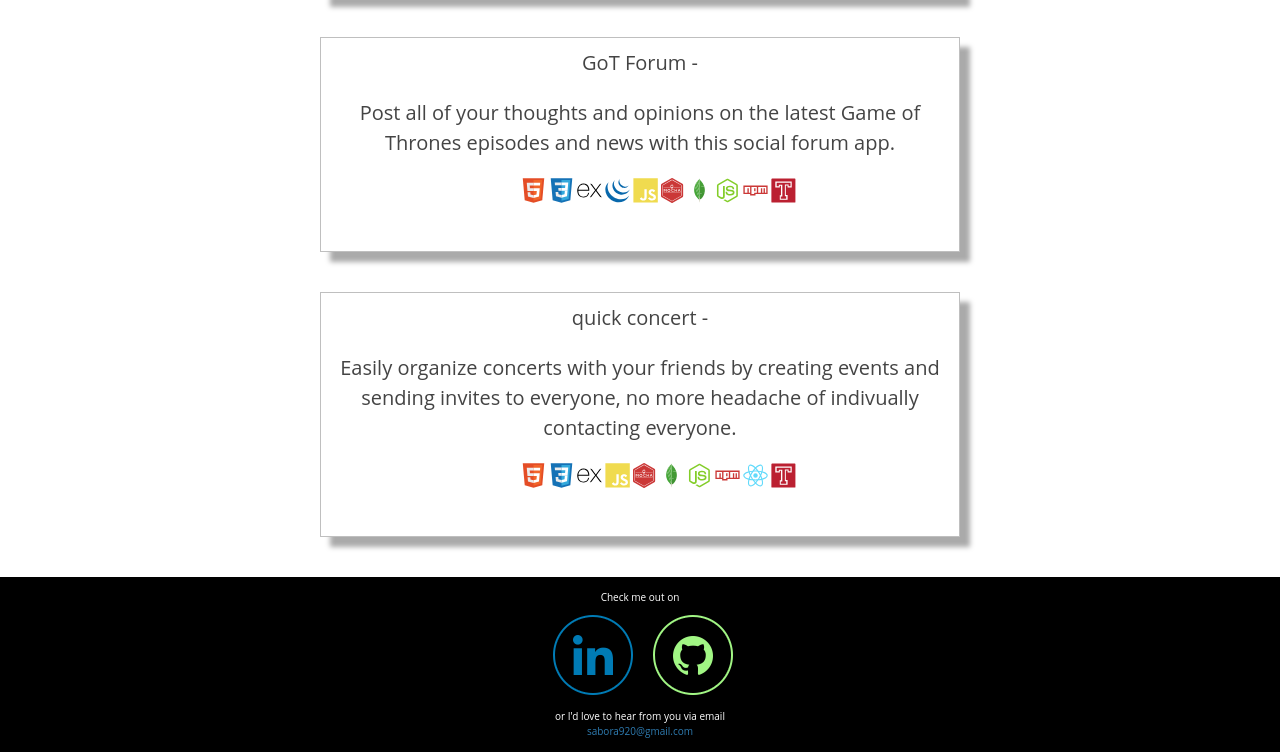
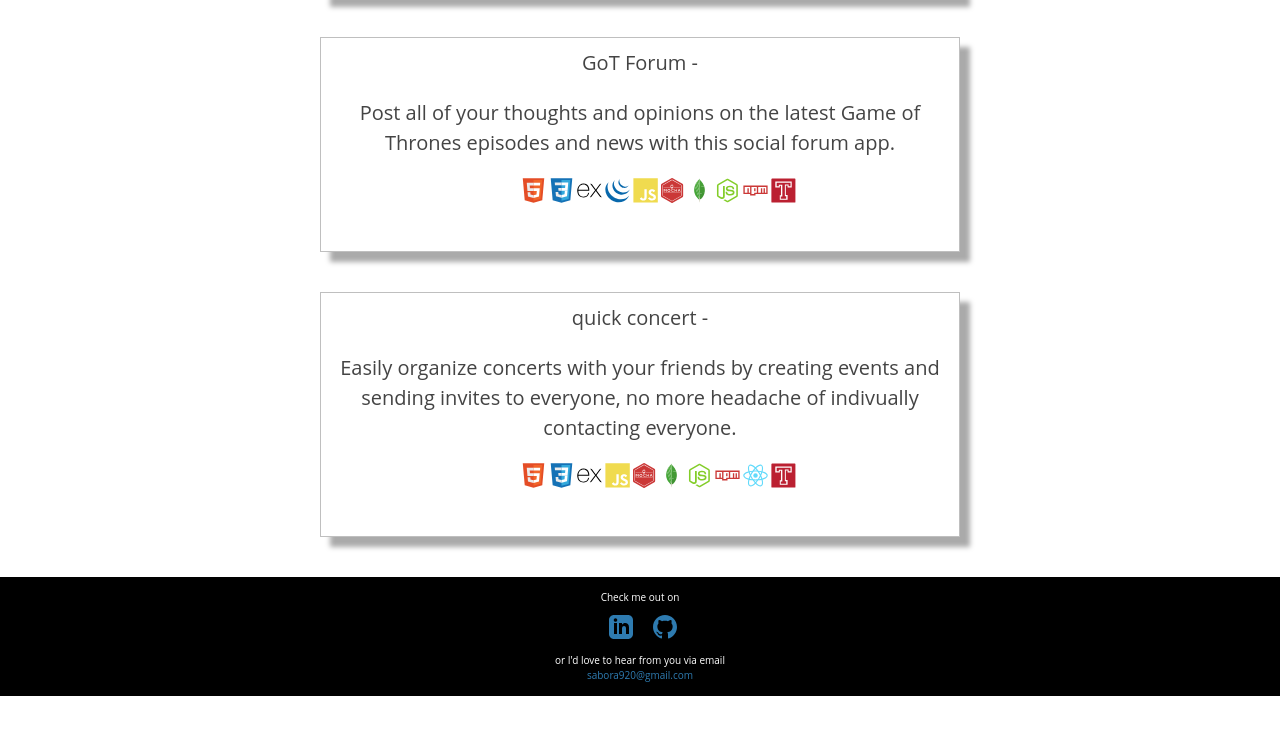
Before and after one commit to sabora920/new_portfolio, a plain HTML site: page index.html in a window 1280 px wide. Shown: the part 948-1700 px from the top of the page. After the commit the page ends 1644 px from the top, so only its background shows below. Drawn offline with nearby package versions, Linux system fonts and the light colour scheme.

Commit message:
changed social media icons to svg to be able to edit properly

```diff
--- a/css/index.css
+++ b/css/index.css
@@ -105,3 +105,6 @@ a {
 #email {
     color: #2e7bb0;
 }
+ .badge {
+     fill: #2e7bb0;
+ }
--- a/index.html
+++ b/index.html
@@ -181,14 +181,14 @@
         <footer id="contact-info" role="content-info" alt="contact-info">
             Check me out on
                 <ul id="socialmedia-badges">
-                    <li class="badge">
+                    <li>
                         <a  href="https://www.linkedin.com/in/sabora/" target="_blank">
-                            <img src="/img/linkedin.png" class="badge-img" alt="linkedIn badge">
+                            <svg class="badge" xmlns="http://www.w3.org/2000/svg" width="24" height="24" viewBox="0 0 24 24"><path d="M19 0h-14c-2.761 0-5 2.239-5 5v14c0 2.761 2.239 5 5 5h14c2.762 0 5-2.239 5-5v-14c0-2.761-2.238-5-5-5zm-11 19h-3v-11h3v11zm-1.5-12.268c-.966 0-1.75-.79-1.75-1.764s.784-1.764 1.75-1.764 1.75.79 1.75 1.764-.783 1.764-1.75 1.764zm13.5 12.268h-3v-5.604c0-3.368-4-3.113-4 0v5.604h-3v-11h3v1.765c1.396-2.586 7-2.777 7 2.476v6.759z"/></svg>
                         </a>
                     </li>
                     <li class="badge">
                         <a href="https://github.com/sabora920" target="_blank">
-                            <img src="/img/Github.png" class="badge-img" alt="github badge">
+                            <svg class="badge" xmlns="http://www.w3.org/2000/svg" width="24" height="24" viewBox="0 0 24 24"><path d="M12 0c-6.626 0-12 5.373-12 12 0 5.302 3.438 9.8 8.207 11.387.599.111.793-.261.793-.577v-2.234c-3.338.726-4.033-1.416-4.033-1.416-.546-1.387-1.333-1.756-1.333-1.756-1.089-.745.083-.729.083-.729 1.205.084 1.839 1.237 1.839 1.237 1.07 1.834 2.807 1.304 3.492.997.107-.775.418-1.305.762-1.604-2.665-.305-5.467-1.334-5.467-5.931 0-1.311.469-2.381 1.236-3.221-.124-.303-.535-1.524.117-3.176 0 0 1.008-.322 3.301 1.23.957-.266 1.983-.399 3.003-.404 1.02.005 2.047.138 3.006.404 2.291-1.552 3.297-1.23 3.297-1.23.653 1.653.242 2.874.118 3.176.77.84 1.235 1.911 1.235 3.221 0 4.609-2.807 5.624-5.479 5.921.43.372.823 1.102.823 2.222v3.293c0 .319.192.694.801.576 4.765-1.589 8.199-6.086 8.199-11.386 0-6.627-5.373-12-12-12z"/></svg>
                         </a>
                     </li>
                 </ul>
--- a/index.js
+++ b/index.js
@@ -1,3 +1,6 @@
+
+// handles the dropdown in the mobile device view
+
 $('.splash-nav-toggle').click(e => {
     const sibling = $(e.target).siblings('.nav-dropdown');
     const isHidden = sibling.hasClass('nav-dropdown-hidden');
```
Also changed, not shown: img/svg/github.svg (added), img/svg/linkedin.svg (added).
